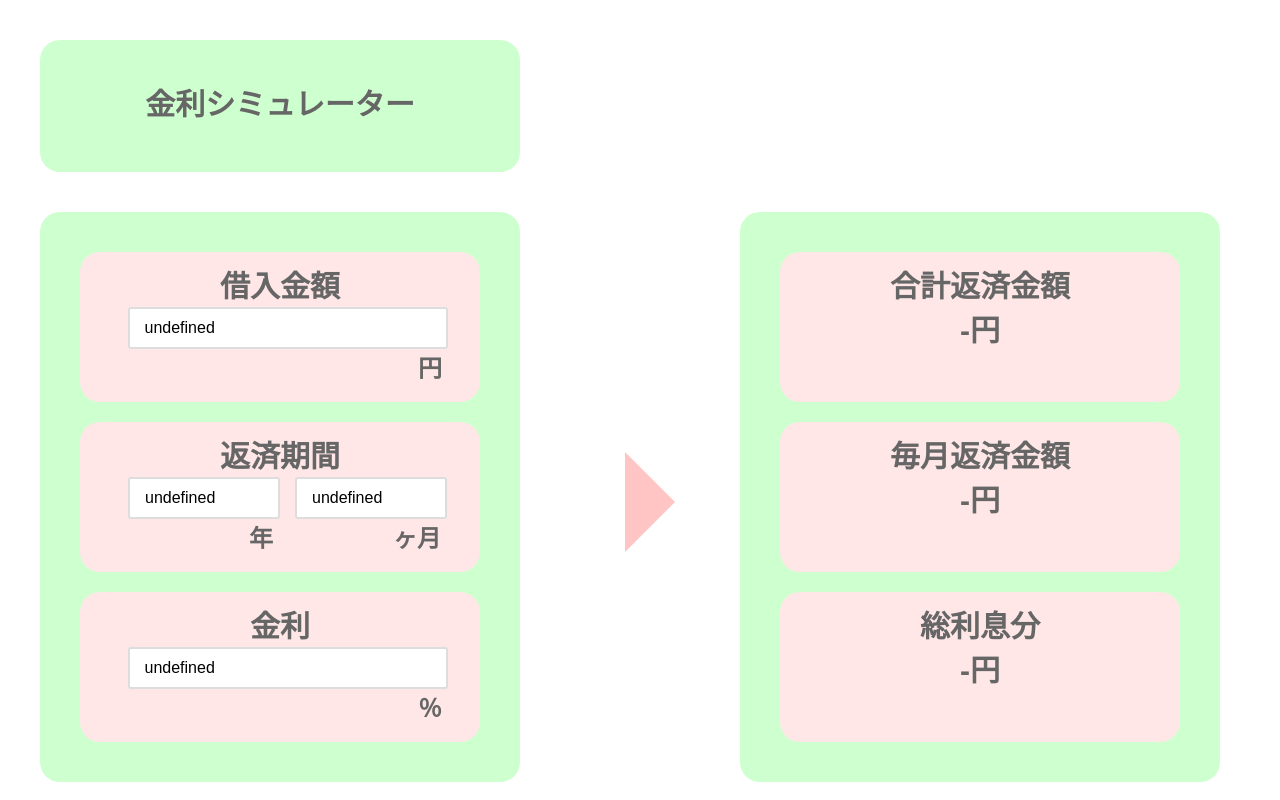
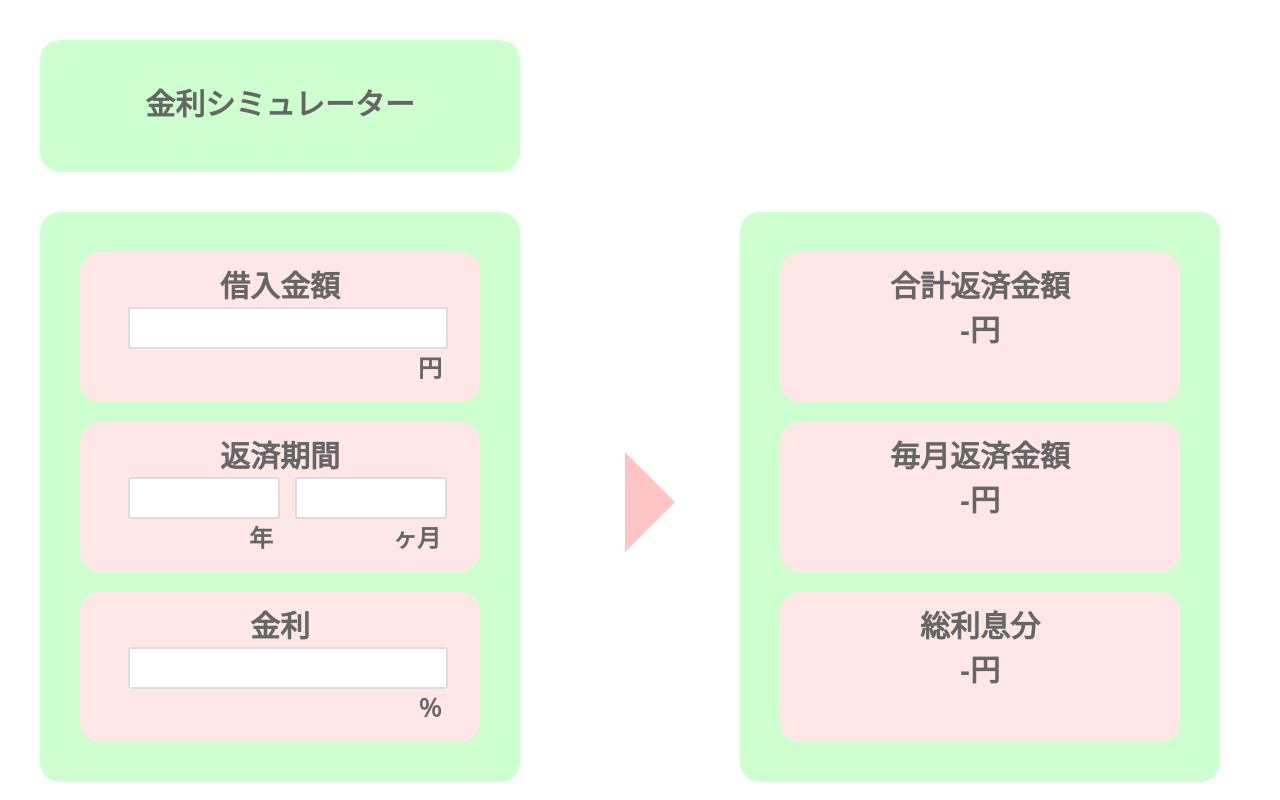
Before and after one commit to yusuke-yy/interest-rate-simulator, a React (Create React App) app in the folder interest-rate-simulator/: page / in a window 1280 px wide. Built offline with nearby package versions, Linux system fonts and the light colour scheme.

Commit message:
#29 入力前にundefinedと表示されるのを修正

```diff
--- a/interest-rate-simulator/src/App.tsx
+++ b/interest-rate-simulator/src/App.tsx
@@ -34,7 +34,7 @@ function App() {
   const hankakuinputPaybackYears = zentohaninputPaybackYears(inputPaybackYears)
   const hankakuinputPaybackMounths = zentohaninputPaybackMounths(inputPaybackMounths)
   const hankakuinputInterestRate = zentohaninputInterestRate(inputInterestRate)
-  const firstinputPaybackYears = hankakuinputPaybackYears || 0;
+  const firstinputPaybackYears = hankakuinputPaybackYears || 0.;
   const firstinputPaybackMounths = hankakuinputPaybackMounths || 0;
   let numPayBack: number = Number(firstinputPaybackYears)*12+Number(firstinputPaybackMounths);
   const percentages: number = Number(hankakuinputInterestRate)/100
@@ -63,6 +63,34 @@ function App() {
       return Math.round(totalInterest).toLocaleString()
     }
   }
+  const undefinedBorrowing = (hankakuinputBorrowing: any) => {
+    if (hankakuinputBorrowing === "undefined") {
+      return ""
+    } else {
+      return hankakuinputBorrowing
+    }
+  }
+  const undefinedPaybackYears = (hankakuinputPaybackYears: any) => {
+    if (hankakuinputPaybackYears === "undefined") {
+      return ""
+    } else {
+      return hankakuinputPaybackYears
+    }
+  }
+  const undefinedPaybackMounths = (hankakuinputPaybackMounths: any) => {
+    if (hankakuinputPaybackMounths === "undefined") {
+      return ""
+    } else {
+      return hankakuinputPaybackMounths
+    }
+  }
+  const undefinedInterestRate = (hankakuinputPaybackInterestRate: any) => {
+    if (hankakuinputPaybackInterestRate === "undefined") {
+      return ""
+    } else {
+      return hankakuinputPaybackInterestRate
+    }
+  }
 
   return (
     <>
@@ -73,14 +101,14 @@ function App() {
         <div className="input-area">
           <div className="borrowing-area">
             <div className="borrowing">借入金額</div>
-            <input className="borrowing-input" value={hankakuinputBorrowing} onChange={onChangeInputBorrowing} />
+            <input className="borrowing-input" value={undefinedBorrowing(hankakuinputBorrowing)} onChange={onChangeInputBorrowing} />
             <div className="yen">円</div>
           </div>
           <div className="payback-area">
             <div className="payback">返済期間</div>
             <div className="inline-block">
-              <input className="payback_years-input" value={hankakuinputPaybackYears} onChange={onChangeInputPaybackYears}/>
-              <input className="payback_months-input" value={hankakuinputPaybackMounths} onChange={onChangeInputPaybackMounths}/>
+              <input className="payback_years-input" value={undefinedPaybackYears(hankakuinputPaybackYears)} onChange={onChangeInputPaybackYears}/>
+              <input className="payback_months-input" value={undefinedPaybackMounths(hankakuinputPaybackMounths)} onChange={onChangeInputPaybackMounths}/>
             </div>
             <div className="inline-block">
               <span className="years">年</span>
@@ -89,7 +117,7 @@ function App() {
           </div>
           <div className="interest-rate-area">
             <div className="interest-rate">金利</div>
-            <input className="interest-rate-input" value={hankakuinputInterestRate} onChange={onChangeInputInterestRate}/>
+            <input className="interest-rate-input" value={undefinedInterestRate(hankakuinputInterestRate)} onChange={onChangeInputInterestRate}/>
             <div className="percentage">％</div>
           </div>
         </div>
```
